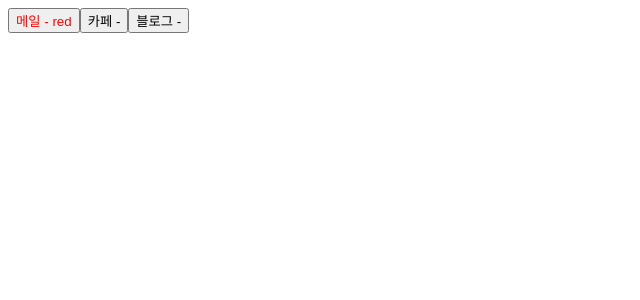
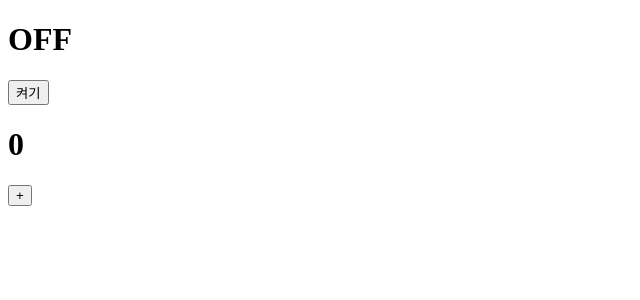
Before and after one commit to juuxx/onebite-react, a React (Vite) app in the folder section05/: page / in a window 1280 px wide. Shown: the top 300 px of the page, without its empty margins (0-640 px from the left). Built offline with nearby package versions, Linux system fonts and the light colour scheme.

Commit message:
5.6 - state

```diff
--- a/section05/src/App.jsx
+++ b/section05/src/App.jsx
@@ -1,20 +1,27 @@
 import "./App.css";
-import Button from "./components/button";
+import { useState } from "react";
 
-// 컴포넌트 함수는 무조건 첫글자 대문자
 function App() {
-  const buttonProps = {
-    text: "메일",
-    color: "red",
-    a: 1,
-    b: 2,
-    c: 3,
-  };
+  const [count, setCount] = useState(0);
+  const [light, setLight] = useState("OFF");
+  //let 같은 일반반 변수 선언해서 값을 바꿔도 리액트 컴포넌트가 리렌더링 되지 않음
+  // state 를 통해서 바꿔야지만 변경이 가능함
   return (
     <>
-      <Button {...buttonProps} />
-      <Button text={"카페"} />
-      <Button text={"블로그"} />
+      <div>
+        <h1>{light}</h1>
+        <button
+          onClick={() => {
+            setLight(light === "ON" ? "OFF" : "ON");
+          }}
+        >
+          {light === "ON" ? "끄기" : "켜기"}
+        </button>
+      </div>
+      <div>
+        <h1>{count}</h1>
+        <button onClick={() => setCount(count + 1)}>+</button>
+      </div>
     </>
   );
 }
```
